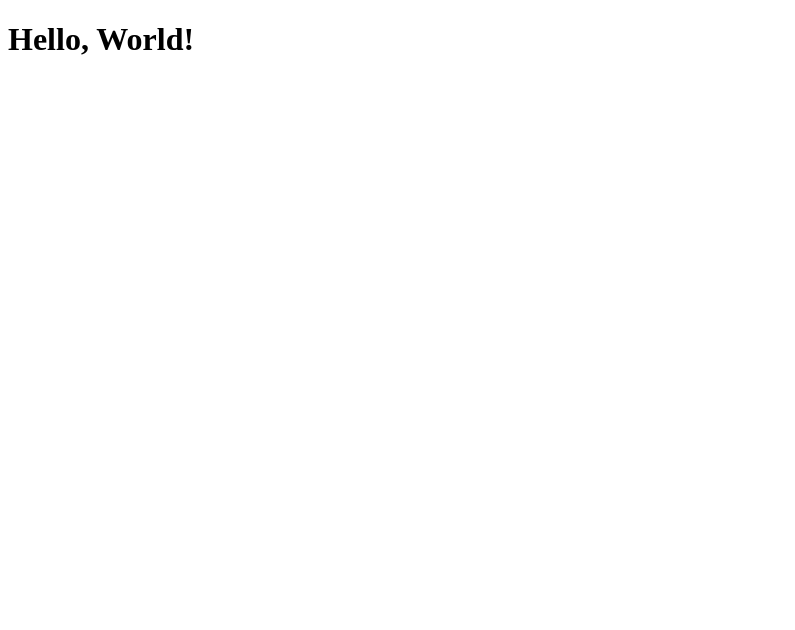
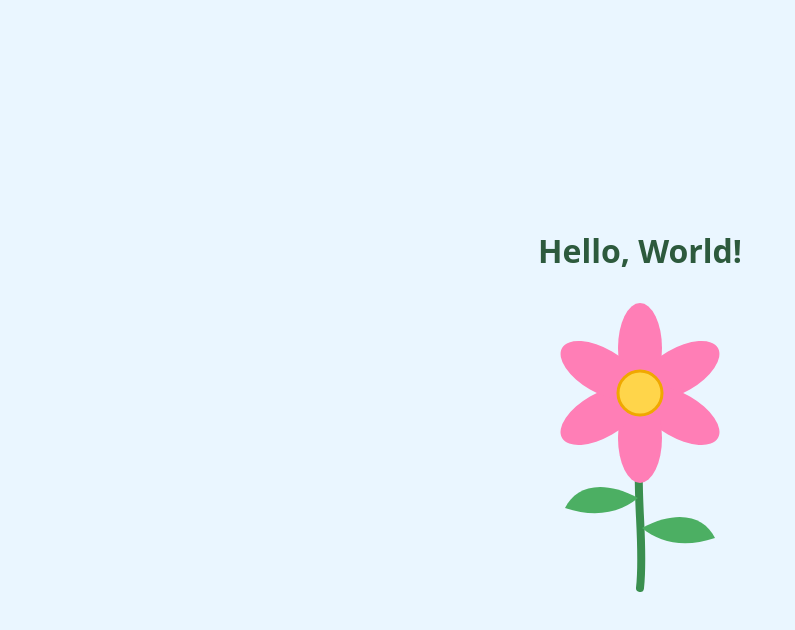
Before and after one commit to lenagsh22-eng/haze-tracker, a plain HTML site: page index.html in a window 1280 px wide. Shown: the whole page, without its empty margins (0-795 px from the left). Drawn offline with Linux system fonts and the light colour scheme.

Commit message:
Draw a flower in index.html
Co-Authored-By: Claude Sonnet 5.5 <noreply@anthropic.com>
Claude-Session: https://claude.ai/code/session_01LMrDsFbq7wrt1tNfzgfJK3

```diff
--- a/index.html
+++ b/index.html
@@ -4,8 +4,33 @@
   <meta charset="UTF-8">
   <meta name="viewport" content="width=device-width, initial-scale=1.0">
   <title>Hello, World</title>
+  <style>
+    body { margin: 0; min-height: 100vh; display: flex; flex-direction: column;
+           align-items: center; justify-content: center; background: #eaf6ff;
+           font-family: system-ui, sans-serif; }
+    h1 { color: #2d5a3d; }
+  </style>
 </head>
 <body>
   <h1>Hello, World!</h1>
+  <svg width="240" height="300" viewBox="0 0 240 300" xmlns="http://www.w3.org/2000/svg" aria-label="A pink flower">
+    <!-- stem -->
+    <path d="M120 150 C115 200 125 250 120 295" stroke="#3a8f4f" stroke-width="8" fill="none" stroke-linecap="round"/>
+    <!-- leaves -->
+    <path d="M122 235 C160 215 185 225 195 245 C165 255 140 250 122 235 Z" fill="#4caf63"/>
+    <path d="M118 205 C80 185 55 195 45 215 C75 225 100 220 118 205 Z" fill="#4caf63"/>
+    <!-- petals -->
+    <g transform="translate(120 100)" fill="#ff7eb6">
+      <ellipse rx="22" ry="45" cy="-45"/>
+      <ellipse rx="22" ry="45" cy="-45" transform="rotate(60)"/>
+      <ellipse rx="22" ry="45" cy="-45" transform="rotate(120)"/>
+      <ellipse rx="22" ry="45" cy="-45" transform="rotate(180)"/>
+      <ellipse rx="22" ry="45" cy="-45" transform="rotate(240)"/>
+      <ellipse rx="22" ry="45" cy="-45" transform="rotate(300)"/>
+    </g>
+    <!-- center -->
+    <circle cx="120" cy="100" r="22" fill="#ffd54a"/>
+    <circle cx="120" cy="100" r="22" fill="none" stroke="#f0a800" stroke-width="3"/>
+  </svg>
 </body>
 </html>
```
